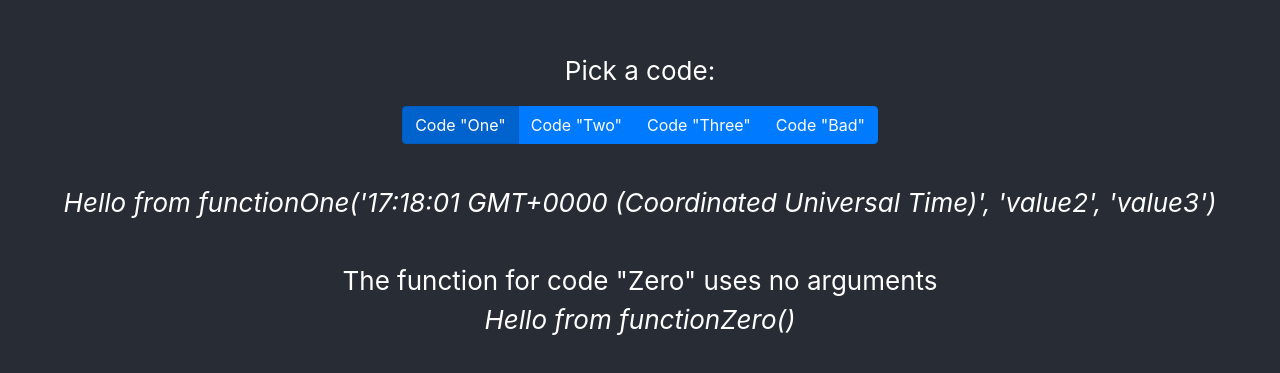
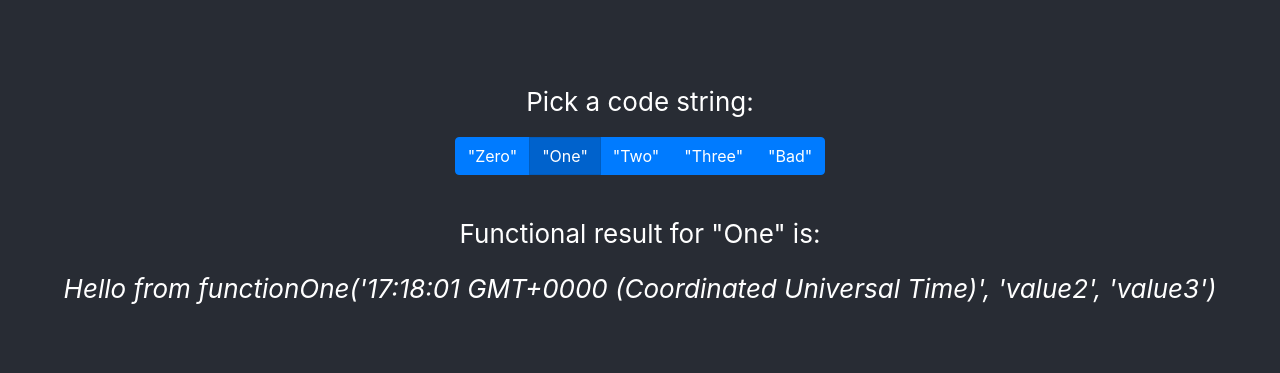
Before and after one commit to mauget/function-factory, a React (Create React App) app: page / in a window 1280 px wide. Shown: the part 205-578 px from the top of the page. Built offline with nearby package versions, Linux system fonts and the light colour scheme.

Commit message:
Change the presentation

```diff
--- a/src/App.js
+++ b/src/App.js
@@ -8,22 +8,18 @@ function App() {
 
     return <div className="App">
         <header className="App-header">
-            <p>Pick a code: </p>
+            <p>Pick a code string: </p>
             <ToggleButtonGroup type="radio" name="group-options" defaultValue={code} onChange={setCode}>
-                <ToggleButton value={'One'}>Code "One"</ToggleButton>
-                <ToggleButton value={'Two'}>Code "Two"</ToggleButton>
-                <ToggleButton value={'Three'}>Code "Three"</ToggleButton>
-                <ToggleButton value={'Bad'}>Code "Bad"</ToggleButton>
+                <ToggleButton value={'Zero'}>"Zero"</ToggleButton>
+                <ToggleButton value={'One'}>"One"</ToggleButton>
+                <ToggleButton value={'Two'}>"Two"</ToggleButton>
+                <ToggleButton value={'Three'}>"Three"</ToggleButton>
+                <ToggleButton value={'Bad'}>"Bad"</ToggleButton>
             </ToggleButtonGroup>
             <br />
+            <p>Functional result for "{code}" is:</p>
             <div>
                 <i>{ functionFactory(code, {arg1: new Date().toTimeString(), arg2: 'value2', arg3: 'value3'}) }</i>
-            </div>
-            <br />
-            <div>
-                The function for code "Zero" uses no arguments
-                <br/>
-                <i>{ functionFactory('Zero') }</i>
             </div>
         </header>
     </div>;
--- a/src/dynamic/functionZero.js
+++ b/src/dynamic/functionZero.js
@@ -1,3 +1,3 @@
 export default function functionZero() {
-    return `Hello from functionZero()`;
+    return `Hello from functionZero(). I use no arguments`;
 }
```
